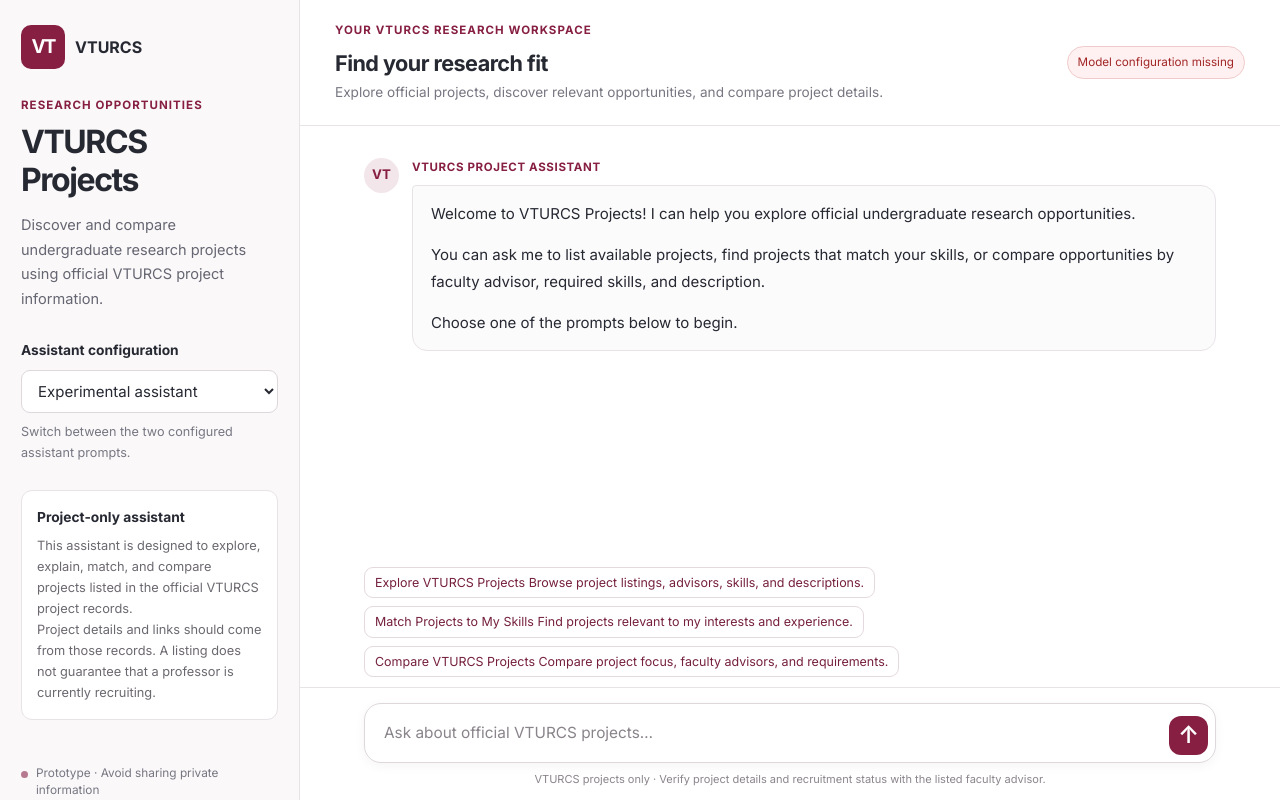
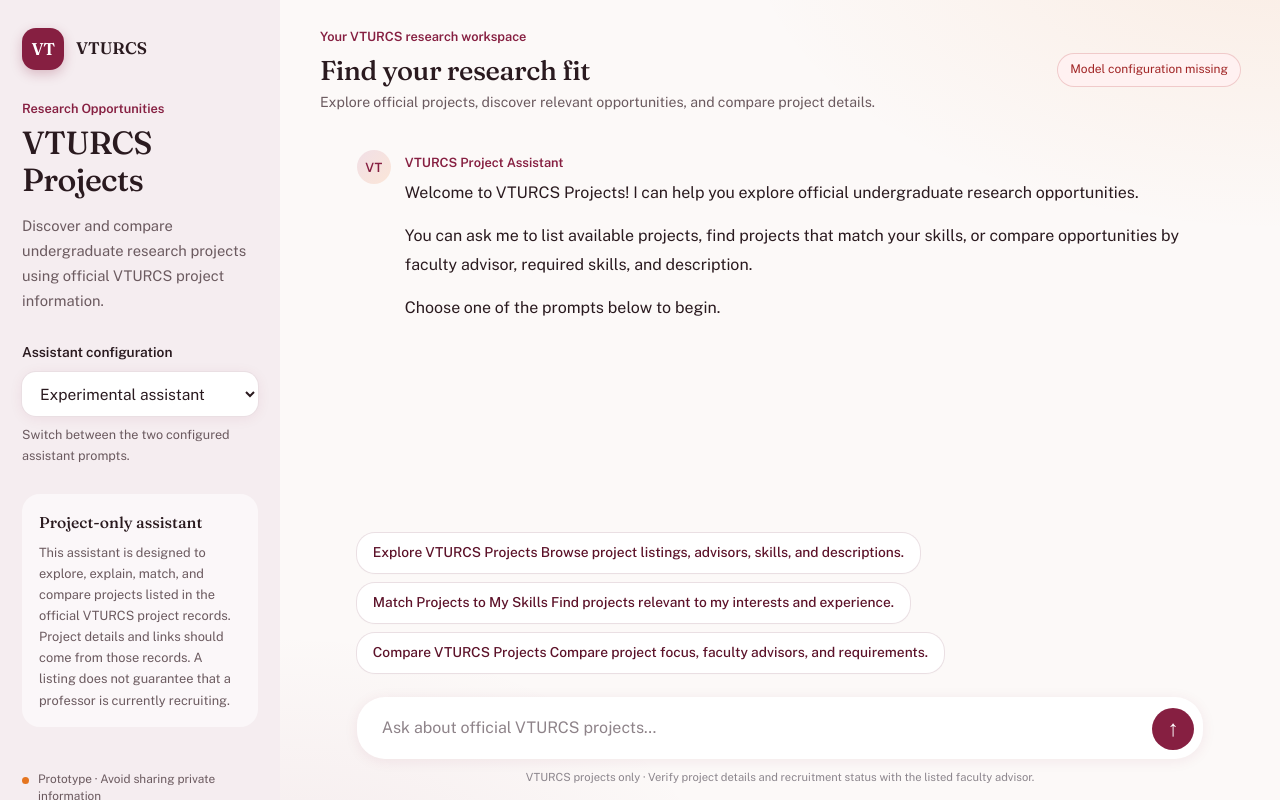
Before and after one commit to apurbobarua222-commits/VTUCRS-Team3-Prototype, a Flask app: page / in a window 1280 px wide. Run offline with Flask 3, Linux system fonts and the light colour scheme; some libraries are stand-ins or nearby versions.

Commit message:
new style

```diff
--- a/static/style.css
+++ b/static/style.css
@@ -1,15 +1,29 @@
 
-@import url('https://fonts.googleapis.com/css2?family=Inter:wght@400;500;600;700&display=swap');
+@import url('https://fonts.googleapis.com/css2?family=Fraunces:opsz,wght@9..144,400;9..144,500;9..144,600&family=Public+Sans:wght@400;500;600;700&display=swap');
 
 :root {
-    --maroon: #861f41;
-    --maroon-dark: #6f1935;
-    --maroon-light: #f7edf1;
-    --text: #262832;
-    --muted: #777782;
-    --border: #e8e3e7;
-    --sidebar: #faf8f9;
-    --white: #ffffff;
+    --vt-maroon: #861f41;
+    --vt-maroon-deep: #5c1229;
+    --vt-orange: #e5751f;
+    --vt-stone: #75787b;
+
+    --bg: #fcf9f8;
+    --surface: #ffffff;
+    --sidebar: #f5edf0;
+    --blush: #f3e4ea;
+    --text: #2a1a1f;
+    --muted: #6b5a5f;
+    --border: #eadfe3;
+
+    --radius-pill: 28px;
+    --radius-card: 18px;
+
+    --shadow-soft: 0 2px 14px rgba(134, 31, 65, 0.08);
+    --shadow-lift: 0 8px 24px rgba(134, 31, 65, 0.14);
+    --accent-glow: linear-gradient(120deg, var(--vt-maroon) 0%, var(--vt-orange) 100%);
+
+    --font-display: 'Fraunces', Georgia, 'Times New Roman', serif;
+    --font-body: 'Public Sans', 'Segoe UI', Helvetica, Arial, sans-serif;
 }
 
 * {
@@ -26,9 +40,9 @@ body {
 body {
     overflow: hidden;
     color: var(--text);
-    background: var(--white);
-    font-family: 'Inter', 'Segoe UI', Arial, sans-serif;
-    font-size: 15px;
+    background: var(--bg);
+    font-family: var(--font-body);
+    font-size: 15.5px;
     line-height: 1.65;
     -webkit-font-smoothing: antialiased;
 }
@@ -47,42 +61,40 @@ button {
 button:focus-visible,
 select:focus-visible,
 textarea:focus-visible {
-    outline: 3px solid #d9a8ba;
+    outline: 3px solid rgba(229, 117, 31, 0.55);
     outline-offset: 2px;
 }
 
 .app-layout {
     display: grid;
-    grid-template-columns: 300px minmax(0, 1fr);
+    grid-template-columns: 280px minmax(0, 1fr);
     width: 100%;
     height: 100vh;
     height: 100dvh;
     overflow: hidden;
 }
 
-/* LEFT SIDEBAR */
+/* LEFT SIDEBAR: separated by color, not by a hard line */
 
 .sidebar {
     display: flex;
     flex-direction: column;
-    gap: 27px;
+    gap: 28px;
     min-width: 0;
     height: 100%;
-    padding: 25px 21px 18px;
+    padding: 28px 22px 20px;
     overflow-y: auto;
     background: var(--sidebar);
-    border-right: 1px solid var(--border);
 }
-
-/* BRAND AND VT MONOGRAM */
 
 .brand {
     display: flex;
     align-items: center;
-    gap: 10px;
+    gap: 12px;
     color: var(--text);
-    font-size: 1rem;
-    font-weight: 700;
+    font-family: var(--font-display);
+    font-size: 1.05rem;
+    font-weight: 600;
     text-decoration: none;
 }
 
@@ -90,47 +102,46 @@ textarea:focus-visible {
     display: flex;
     align-items: center;
     justify-content: center;
-    flex: 0 0 44px;
-    width: 44px;
-    height: 44px;
-    border-radius: 10px;
-    color: white;
-    background: var(--maroon);
-    font-size: 19px;
-    font-weight: 900;
-    letter-spacing: -2px;
+    flex: 0 0 42px;
+    width: 42px;
+    height: 42px;
+    border-radius: 14px;
+    color: #ffffff;
+    background: var(--vt-maroon);
+    font-family: var(--font-display);
+    font-size: 17px;
+    font-weight: 600;
+    letter-spacing: -0.5px;
+    box-shadow: 0 4px 12px rgba(134, 31, 65, 0.25);
 }
 
 .brand-name {
     color: var(--text);
-    font-size: 1rem;
-    font-weight: 750;
+    font-weight: 600;
 }
-
-/* SIDEBAR INTRODUCTION */
 
 .sidebar-heading .eyebrow,
 .chat-header .eyebrow {
-    margin: 0 0 8px;
-    color: var(--maroon);
-    font-size: 0.72rem;
-    font-weight: 700;
-    letter-spacing: 0.09em;
-    text-transform: uppercase;
+    margin: 0 0 6px;
+    color: var(--vt-maroon);
+    font-size: 0.8rem;
+    font-weight: 600;
 }
 
 .sidebar-heading h1 {
     margin: 0;
+    font-family: var(--font-display);
     font-size: 2rem;
-    line-height: 1.2;
-    letter-spacing: -0.045em;
-    font-weight: 800;
+    font-weight: 500;
+    line-height: 1.15;
+    letter-spacing: -0.02em;
+    color: var(--text);
 }
 
 .sidebar-description {
-    margin: 13px 0 0;
-    color: #666672;
-    font-size: 0.91rem;
+    margin: 14px 0 0;
+    color: var(--muted);
+    font-size: 0.92rem;
     line-height: 1.7;
 }
 
@@ -146,18 +157,19 @@ textarea:focus-visible {
 .sidebar-section label,
 .research-note h2 {
     font-size: 0.86rem;
-    font-weight: 700;
+    font-weight: 600;
 }
 
 .sidebar select {
     width: 100%;
     min-width: 0;
-    min-height: 43px;
-    padding: 10px 12px;
+    min-height: 44px;
+    padding: 10px 14px;
     color: var(--text);
-    background: white;
-    border: 1px solid #ded7dc;
-    border-radius: 9px;
+    background: var(--surface);
+    border: none;
+    border-radius: 14px;
+    box-shadow: 0 0 0 1px var(--border), var(--shadow-soft);
 }
 
 .helper-text {
@@ -167,22 +179,24 @@ textarea:focus-visible {
     line-height: 1.6;
 }
 
-/* PROJECT-ONLY INFORMATION CARD */
+/* PROJECT-ONLY NOTE: quiet panel, no border */
 
 .research-note {
-    padding: 15px;
-    background: white;
-    border: 1px solid var(--border);
-    border-radius: 11px;
+    padding: 16px 17px;
+    background: rgba(255, 255, 255, 0.6);
+    border-radius: var(--radius-card);
 }
 
 .research-note h2 {
     margin: 0 0 6px;
+    font-family: var(--font-display);
+    font-size: 0.98rem;
+    font-weight: 500;
 }
 
 .research-note p {
     margin: 0;
-    color: #6c6870;
+    color: var(--muted);
     font-size: 0.8rem;
     line-height: 1.65;
 }
@@ -190,9 +204,9 @@ textarea:focus-visible {
 .sidebar-footer {
     display: flex;
     align-items: flex-start;
-    gap: 8px;
+    gap: 9px;
     margin-top: auto;
-    padding-top: 18px;
+    padding-top: 16px;
     color: var(--muted);
     font-size: 0.74rem;
     line-height: 1.5;
@@ -204,10 +218,10 @@ textarea:focus-visible {
     height: 7px;
     margin-top: 6px;
     border-radius: 50%;
-    background: #b77990;
+    background: var(--vt-orange);
 }
 
-/* RIGHT CHAT COLUMN */
+/* MAIN CHAT COLUMN: warm atmosphere behind the conversation */
 
 .chat-area {
     display: flex;
@@ -216,7 +230,10 @@ textarea:focus-visible {
     min-height: 0;
     height: 100%;
     overflow: hidden;
-    background: white;
+    background:
+        radial-gradient(900px 520px at 100% -10%, rgba(229, 117, 31, 0.1), transparent 60%),
+        radial-gradient(760px 480px at 0% 115%, rgba(134, 31, 65, 0.07), transparent 60%),
+        var(--bg);
 }
 
 .chat-header {
@@ -226,33 +243,34 @@ textarea:focus-visible {
     justify-content: space-between;
     gap: 20px;
     min-width: 0;
-    padding: 21px 35px;
-    border-bottom: 1px solid var(--border);
-    background: white;
+    padding: 26px 40px 8px;
+    background: transparent;
+    animation: rise 0.6s ease both;
 }
 
 .chat-header h2 {
     margin: 0;
-    font-size: 1.35rem;
-    line-height: 1.4;
-    letter-spacing: -0.025em;
+    font-family: var(--font-display);
+    font-size: 1.7rem;
+    font-weight: 500;
+    line-height: 1.25;
+    letter-spacing: -0.015em;
 }
 
 .chat-subtitle {
-    margin: 3px 0 0;
+    margin: 4px 0 0;
     color: var(--muted);
-    font-size: 0.85rem;
+    font-size: 0.88rem;
 }
 
 .status-badge {
     flex: 0 0 auto;
-    max-width: 220px;
-    padding: 6px 10px;
-    border: 1px solid #d8e9dc;
+    max-width: 230px;
+    padding: 6px 12px;
     border-radius: 999px;
-    color: #287548;
-    background: #f1f8f2;
-    font-size: 0.73rem;
+    color: #2f6b4a;
+    background: #eef6f0;
+    font-size: 0.75rem;
     overflow-wrap: anywhere;
 }
 
@@ -264,16 +282,16 @@ textarea:focus-visible {
     flex: 1 1 0;
     flex-direction: column;
     align-items: stretch;
-    gap: 27px;
+    gap: 28px;
     width: 100%;
     min-width: 0;
     min-height: 0;
-    padding: 32px clamp(22px, 5vw, 85px);
+    padding: 28px clamp(22px, 6vw, 110px) 32px;
     overflow-x: hidden;
     overflow-y: auto;
     overscroll-behavior: contain;
     scroll-behavior: smooth;
-    background: white;
+    background: transparent;
 }
 
 /* MESSAGE LAYOUT */
@@ -281,7 +299,7 @@ textarea:focus-visible {
 .message {
     display: flex;
     align-items: flex-start;
-    gap: 13px;
+    gap: 14px;
     width: 100%;
     min-width: 0;
     margin: 0;
@@ -289,44 +307,42 @@ textarea:focus-visible {
 
 .avatar {
     display: flex;
-    flex: 0 0 35px;
+    flex: 0 0 34px;
     align-items: center;
     justify-content: center;
-    width: 35px;
-    height: 35px;
+    width: 34px;
+    height: 34px;
     border-radius: 50%;
-    color: var(--maroon);
-    background: #f2e6eb;
-    font-size: 0.83rem;
-    font-weight: 700;
+    color: var(--vt-maroon);
+    background: linear-gradient(135deg, #f1dfe6 0%, #fbe6d8 100%);
+    font-size: 0.8rem;
+    font-weight: 600;
 }
 
 .message-content {
-    flex: 0 1 850px;
+    flex: 0 1 820px;
     min-width: 0;
     max-width: calc(100% - 48px);
 }
 
 .message-label,
 .message-role {
-    margin: 0 0 8px;
-    color: var(--maroon);
-    font-size: 0.72rem;
-    font-weight: 700;
-    letter-spacing: 0.055em;
-    text-transform: uppercase;
+    margin: 2px 0 6px;
+    color: var(--vt-maroon);
+    font-size: 0.8rem;
+    font-weight: 600;
 }
+
+/* Assistant replies sit directly on the page, no bubble */
 
 .bubble {
     min-width: 0;
-    padding: 14px 18px;
-    border: 1px solid var(--border);
-    border-radius: 15px;
-    background: #fcfbfc;
+    padding: 0;
+    border: none;
+    border-radius: 0;
+    background: transparent;
     overflow-wrap: anywhere;
 }
-
-/* USER MESSAGES */
 
 .message.user {
     justify-content: flex-end;
@@ -338,28 +354,30 @@ textarea:focus-visible {
     align-items: flex-end;
 }
 
+.message.user .message-label,
+.message.user .message-role {
+    text-align: right;
+}
+
+/* User messages are a soft blush pill */
+
 .message.user .bubble {
     max-width: 100%;
-    padding: 11px 16px;
-    border-color: #eee1e7;
-    border-radius: 16px 16px 4px 16px;
-    background: #f8f2f5;
+    padding: 12px 19px;
+    border-radius: 24px 24px 8px 24px;
+    background: var(--blush);
+    color: var(--vt-maroon-deep);
 }
 
 .message.user .avatar {
     order: 2;
 }
 
-/* ASSISTANT MESSAGES */
-
-.message.assistant .bubble {
-    border-radius: 4px 15px 15px 15px;
-}
-
 /* MARKDOWN OUTPUT */
 
 .message-text {
     min-width: 0;
+    font-size: 1rem;
     line-height: 1.8;
     overflow-wrap: anywhere;
 }
@@ -440,42 +462,73 @@ textarea:focus-visible {
 }
 
 .message-text a {
-    color: var(--maroon);
+    color: var(--vt-maroon);
     text-decoration: underline;
+    text-decoration-color: rgba(229, 117, 31, 0.6);
+    text-underline-offset: 3px;
     overflow-wrap: anywhere;
 }
 
-/* SUGGESTED QUESTIONS */
+.message-text table {
+    display: block;
+    max-width: 100%;
+    overflow-x: auto;
+    border-collapse: collapse;
+}
+
+.message-text th,
+.message-text td {
+    padding: 9px 12px;
+    border: 1px solid var(--border);
+    text-align: left;
+    vertical-align: top;
+}
+
+.message-text th {
+    background: #f8f2f5;
+}
+
+/* SUGGESTION CARDS */
 
 #suggestions,
 .suggestions {
     display: flex;
     flex: 0 0 auto;
     flex-wrap: wrap;
-    gap: 8px;
-    padding: 10px clamp(22px, 5vw, 85px);
-    background: white;
+    gap: 10px;
+    padding: 8px clamp(22px, 6vw, 110px) 14px;
+    background: transparent;
 }
 
 .suggestion,
 #suggestions button {
-    min-height: 31px;
-    padding: 6px 10px;
-    border: 1px solid #e4d9df;
-    border-radius: 9px;
-    color: #75203e;
-    background: white;
-    font-size: 0.78rem;
+    min-height: 40px;
+    padding: 10px 16px;
+    border: none;
+    border-radius: var(--radius-card);
+    color: var(--vt-maroon-deep);
+    background: var(--surface);
+    box-shadow: 0 0 0 1px var(--border), 0 1px 2px rgba(42, 26, 31, 0.04);
+    font-size: 0.86rem;
+    font-weight: 500;
     line-height: 1.4;
+    text-align: left;
+    transition: transform 0.2s ease, box-shadow 0.2s ease;
+    animation: rise 0.6s ease both;
 }
+
+#suggestions button:nth-child(1) { animation-delay: 0.22s; }
+#suggestions button:nth-child(2) { animation-delay: 0.3s; }
+#suggestions button:nth-child(3) { animation-delay: 0.38s; }
+#suggestions button:nth-child(4) { animation-delay: 0.46s; }
 
 .suggestion:hover,
 #suggestions button:hover {
-    background: var(--maroon-light);
-    border-color: #cfa9b8;
+    transform: translateY(-2px);
+    box-shadow: 0 0 0 1px rgba(229, 117, 31, 0.45), var(--shadow-lift);
 }
 
-/* CHAT COMPOSER */
+/* COMPOSER: floating pill with a gradient edge on focus */
 
 .composer {
     position: relative;
@@ -483,9 +536,9 @@ textarea:focus-visible {
     flex: 0 0 auto;
     width: 100%;
     min-width: 0;
-    padding: 15px clamp(22px, 5vw, 85px) 12px;
-    background: white;
-    border-top: 1px solid var(--border);
+    padding: 10px clamp(22px, 6vw, 110px) 14px;
+    background: transparent;
+    animation: rise 0.6s 0.5s ease both;
 }
 
 #chat-form {
@@ -495,33 +548,37 @@ textarea:focus-visible {
     width: 100%;
     min-width: 0;
     margin: 0;
-    padding: 7px;
-    border: 1px solid #ded8dd;
-    border-radius: 17px;
-    background: white;
-    box-shadow: 0 3px 12px rgba(35, 20, 28, 0.045);
+    padding: 8px 8px 8px 20px;
+    border: 1.5px solid transparent;
+    border-radius: var(--radius-pill);
+    background: var(--surface);
+    box-shadow: var(--shadow-soft);
+    transition: box-shadow 0.3s ease, border-color 0.3s ease;
 }
 
 #chat-form:focus-within {
-    border-color: #bc8b9f;
-    box-shadow: 0 0 0 3px rgba(134, 31, 65, 0.07);
+    border-color: transparent;
+    background:
+        linear-gradient(var(--surface), var(--surface)) padding-box,
+        var(--accent-glow) border-box;
+    box-shadow: 0 6px 28px rgba(134, 31, 65, 0.16);
 }
 
 #message-input {
     flex: 1 1 auto;
     width: 100%;
     min-width: 0;
-    min-height: 42px;
+    min-height: 44px;
     max-height: 160px;
-    padding: 10px 12px;
+    padding: 10px 4px;
     resize: none;
     overflow-y: auto;
     border: none;
     outline: none;
     background: transparent;
     color: var(--text);
-    font-size: 0.96rem;
-    line-height: 1.55;
+    font-size: 1rem;
+    line-height: 1.5;
 }
 
 #message-input:focus {
@@ -531,38 +588,55 @@ textarea:focus-visible {
 }
 
 #message-input::placeholder {
-    color: #89838a;
+    color: #8e8389;
 }
 
 #send-button {
     display: flex;
-    flex: 0 0 39px;
+    flex: 0 0 42px;
     align-items: center;
     justify-content: center;
-    width: 39px;
-    height: 39px;
+    width: 42px;
+    height: 42px;
     padding: 0;
     border: none;
-    border-radius: 12px;
-    color: white;
-    background: var(--maroon);
-    font-size: 1.5rem;
-    font-weight: 600;
+    border-radius: 50%;
+    color: #ffffff;
+    background: var(--vt-maroon);
+    font-size: 1.4rem;
+    font-weight: 500;
+    transition: background 0.2s ease, transform 0.2s ease;
 }
 
 #send-button:hover {
-    background: var(--maroon-dark);
+    background: var(--vt-maroon-deep);
+    transform: scale(1.04);
 }
 
 #send-button:disabled {
-    opacity: 0.45;
+    opacity: 0.4;
+    transform: none;
 }
 
 .composer-note {
-    margin: 7px 0 0;
+    margin: 9px 0 0;
     color: #8b858c;
-    font-size: 0.69rem;
+    font-size: 0.7rem;
     text-align: center;
+}
+
+/* ONE ORCHESTRATED LOAD SEQUENCE */
+
+@keyframes rise {
+    from {
+        opacity: 0;
+        transform: translateY(10px);
+    }
+
+    to {
+        opacity: 1;
+        transform: none;
+    }
 }
 
 /* RESPONSIVE: TABLETS */
@@ -752,11 +821,11 @@ textarea:focus-visible {
 .status-error {
     color: #a12626 !important;
     background: #fff1f1 !important;
-    border-color: #f0caca !important;
+    box-shadow: 0 0 0 1px #f0caca !important;
 }
 
 .loading-text {
-    color: #777782;
+    color: var(--muted);
     font-style: italic;
     animation: thinking-pulse 1.3s ease-in-out infinite;
 }
```
Also changed, not shown: other parts of static/style.css (+71 -81 lines).
